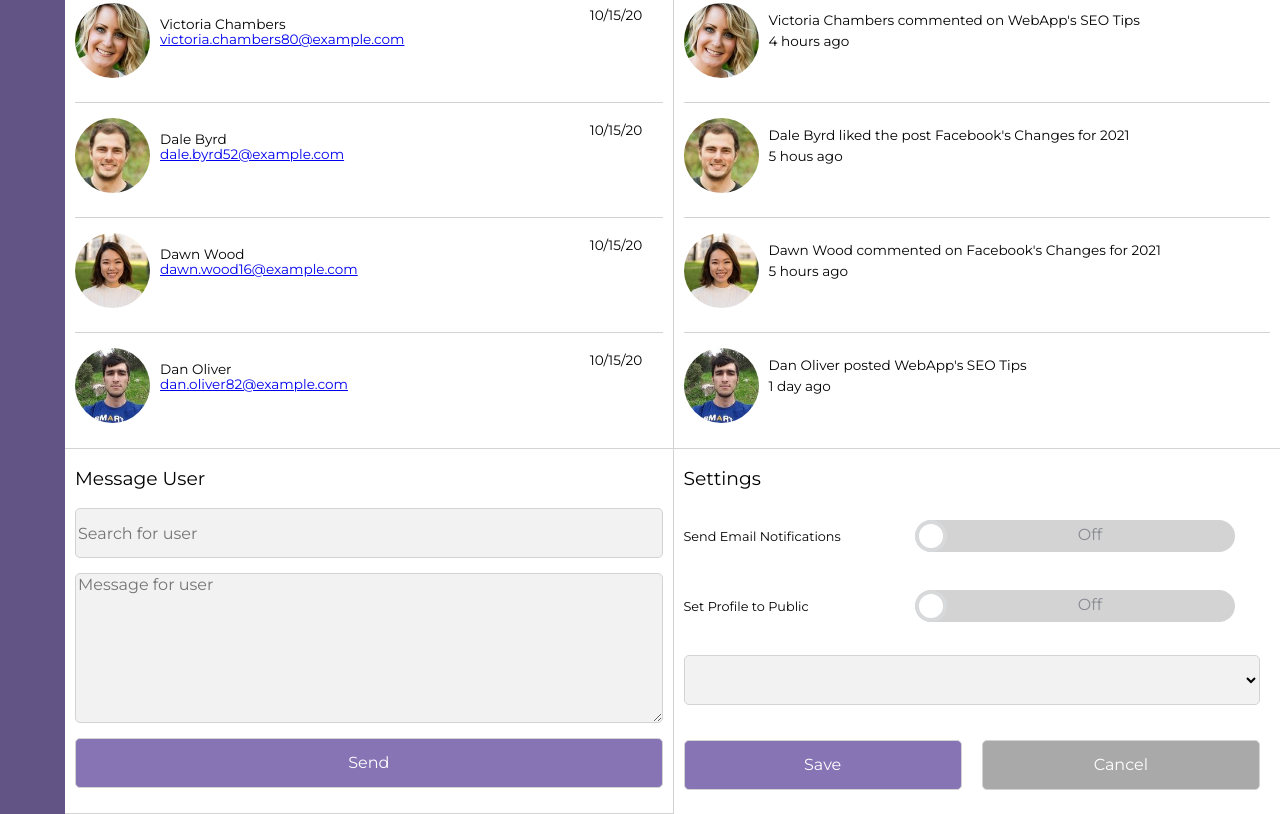
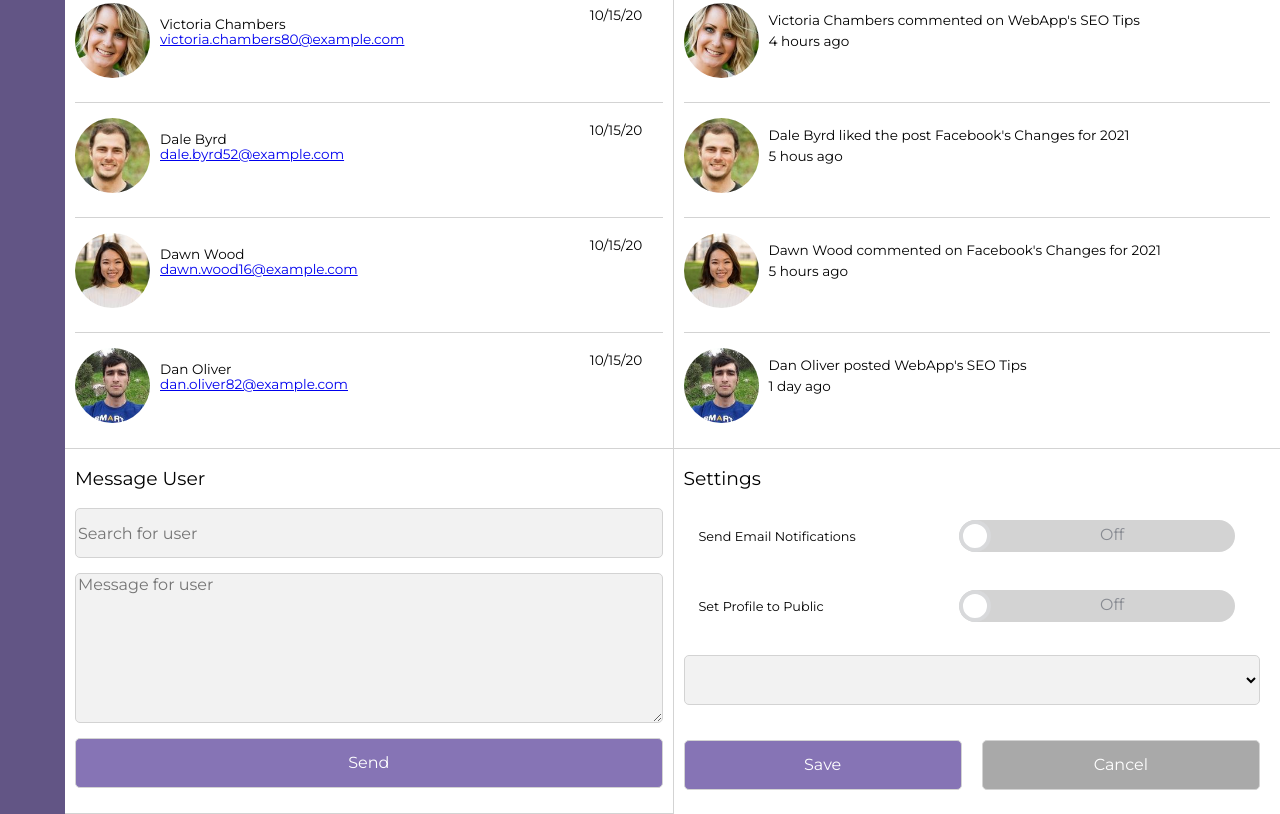
Before and after one commit to njheerschap/techdegree-project-7, a plain HTML site: page index.html in a window 1280 px wide. Shown: the part 1126-1940 px from the top of the page. Drawn offline with nearby package versions, Linux system fonts and the light colour scheme.

Commit message:
Fix HTML Error

```diff
--- a/index.html
+++ b/index.html
@@ -139,6 +139,7 @@
                         <p class="social-site">Twitter</p>
                         <p class="social-number">22,189</p>
                     </div>
+                </div>
             </section>
             <!--New Members/Recent Activity-->
             <section class="new-members">
@@ -224,9 +225,9 @@
                 <div class="toggles">
                     <label class="switch-light switch-ios" onclick="">
                         <input type="checkbox" id="checkbox1">
-                        <div class="setting-toggle">
-                            <strong>Send Email Notifications</strong>
-                        </div>
+
+                            <strong class="settings-toggle">Send Email Notifications</strong>
+
                         <span class="toggle-switch">
                             <span>Off</span>
                             <span>On</span>
@@ -235,9 +236,9 @@
                     </label>
                     <label class="switch-light switch-ios" onclick="">
                         <input type="checkbox" id="checkbox2">
-                        <div class="setting-toggle">
-                            <strong>Set Profile to Public</strong>
-                        </div>
+
+                            <strong class="settings-toggle">Set Profile to Public</strong>
+
                         <span class="toggle-switch">
                             <span>Off</span>
                             <span>On</span>
--- a/scss/components/_widgets.scss
+++ b/scss/components/_widgets.scss
@@ -380,6 +380,7 @@ textarea {
 }
 
 .switch-light {
+    display: flex;
     margin: 25px 10px;
     @include for-lg-screen {
         padding: 5.25px 0;
@@ -391,14 +392,18 @@ label span {
     float: right;
 }
 
-.setting-toggle {
-    display: inline-block;
+.settings-toggle {
+    flex: 0 0 75%;
     font-size: .8rem;
-    padding: 10px 0;
+    padding: 10px 15px;
+    @include for-lg-screen {
+        flex: 0 0 50%;
+    }
 }
 
 .toggle-switch {
     width: 30px;
+    justify-content: right ;
 }
 
 .toggles{
```
Also changed, not shown: css/style.css, 1 other file.
